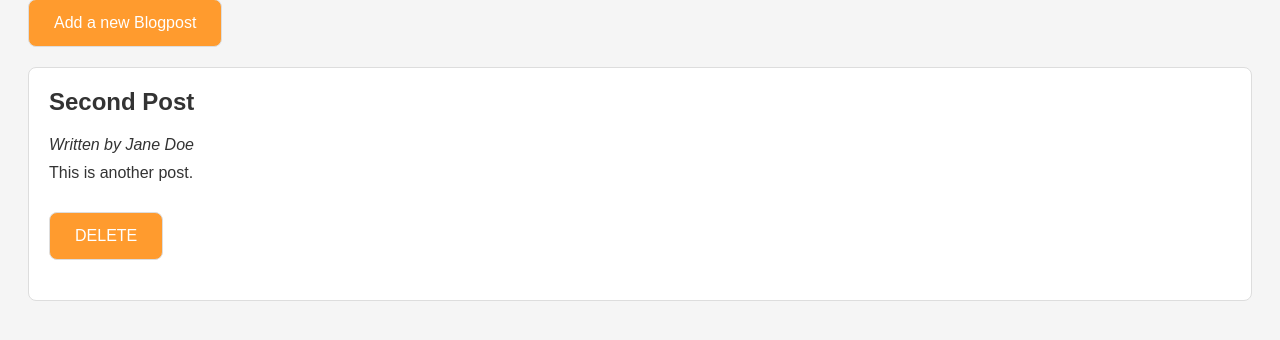
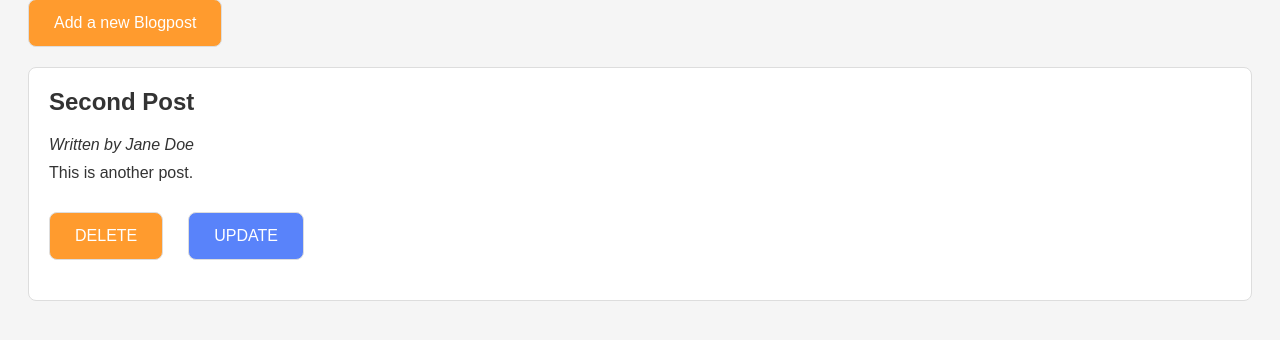
Before and after one commit to Inga355/Masterblog, a Flask app: page / in a window 1280 px wide. Shown: the part 129-469 px from the top of the page. Run offline with Flask 3, Linux system fonts and the light colour scheme.

Commit message:
added update-button and styling

```diff
--- a/app.py
+++ b/app.py
@@ -37,7 +37,7 @@ def add():
         return render_template('add.html')
 
 
-@app.route('/delete/<int:post_id>', methods=['GET', 'POST'])
+@app.route('/delete/<int:post_id>')
 def delete(post_id):
     with open('data.json', 'r') as json_file:
         blog_posts = json.load(json_file)
@@ -48,5 +48,19 @@ def delete(post_id):
     return redirect(url_for('index'))
 
 
+"""@app.route('/update/<int:post_id>')
+def update(post_id):
+    with open('data.json', 'r') as json_file:
+        blog_posts = json.load(json_file)
+    for post in blog_posts:
+        if post.get('id') == post_id:
+
+    blog_posts = [post for post in blog_posts if post.get('id') != post_id]
+    with open('data.json', 'w') as f:
+        json.dump(blog_posts, f, indent=4)
+
+    return redirect(url_for('index'))"""
+
+
 if __name__ == '__main__':
     app.run(host='0.0.0.0', port=5000, debug=True)
--- a/static/style.css
+++ b/static/style.css
@@ -26,7 +26,7 @@ h1 {
     margin: 10px 0;
 }
 
-:link, a:visited {
+a:link, a:visited {
   background-color: #FF9B2E;
   color: white;
   border: 1px solid #DDD;
@@ -35,7 +35,7 @@ h1 {
   margin-bottom: 20px;
   margin-top: 20px;
   margin-left: auto;
-  margin-right: auto;
+  margin-right: 25px;
   text-align: center;
   text-decoration: none;
   display: inline-block;
@@ -44,3 +44,7 @@ h1 {
 a:hover, a:active {
   background-color: red;
 }
+
+#update_button {
+  background-color: #5983FA;
+}
--- a/templates/index.html
+++ b/templates/index.html
@@ -13,7 +13,7 @@
     <div class="post">
         <h2>{{ value["title"] }}</h2>
         <p><em>Written by {{ value["author"] }}</em></p>
-        <p>{{ value["content"] }}</p><a href="/delete/{{ value['id'] }}" id="delete_button">DELETE</a>
+        <p>{{ value["content"] }}</p><a href="/delete/{{ value['id'] }}" id="delete_button">DELETE</a><a href="/update/{{ value['id'] }}" id="update_button">UPDATE</a>
     </div>
     {% endfor %}
 </body>
```
